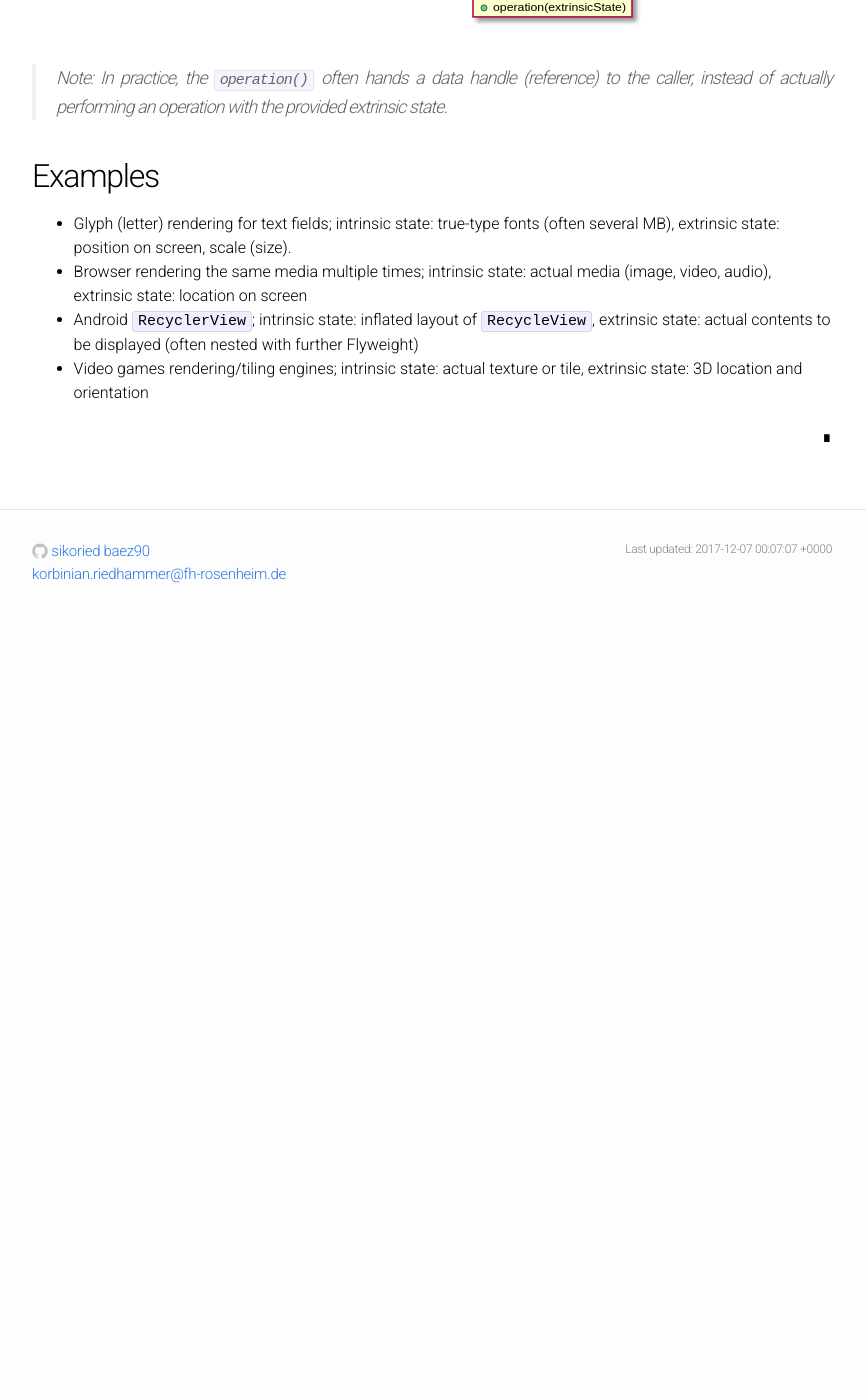
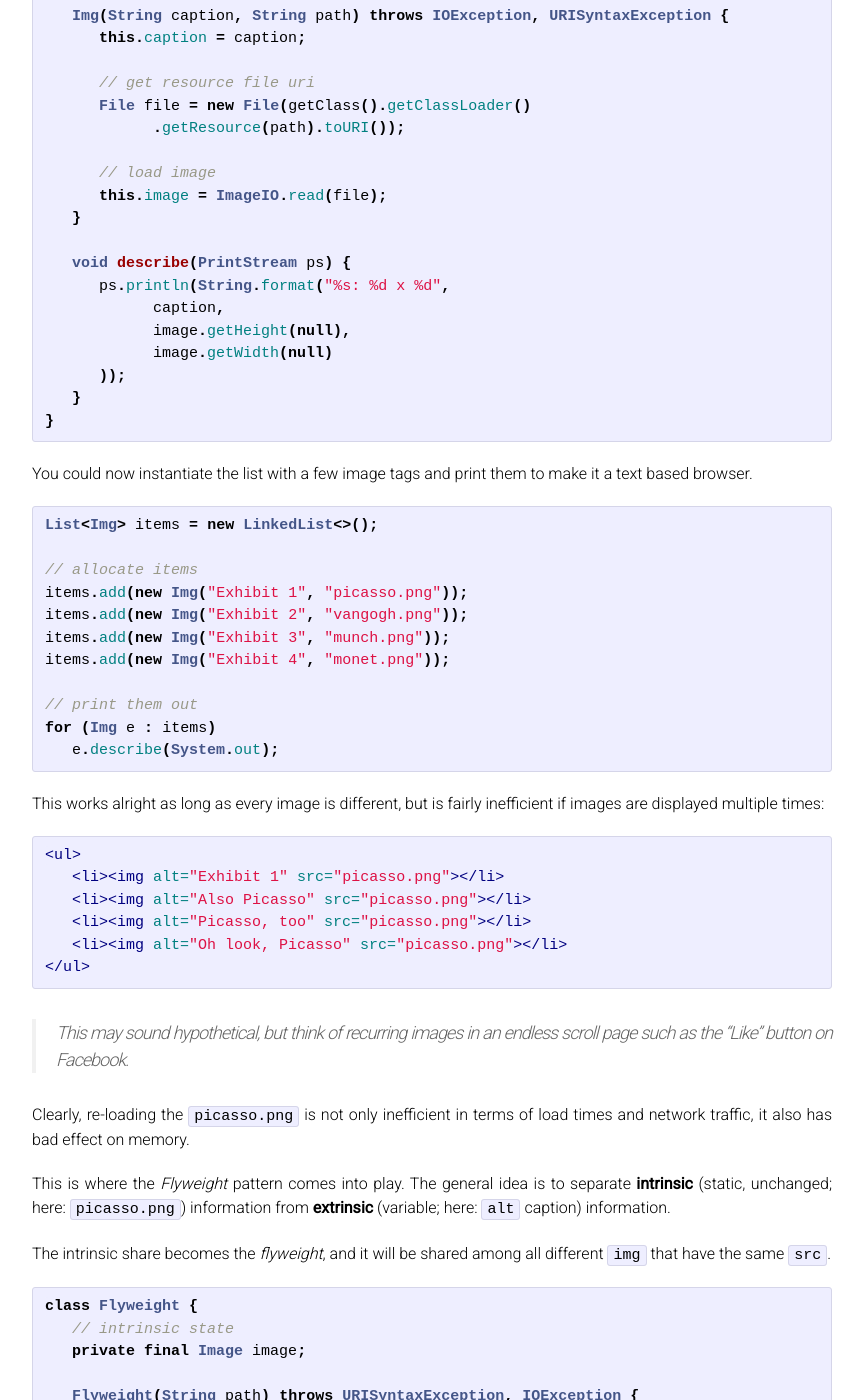
Before and after one commit to daschub/hsro-inf-prg3.github.io, a Jekyll site: the page built from 09ln-proxy-adapter-flyweight.md, in a window 1280 px wide and 1400 px high, scrolled down 5860 px. Shown: the whole window, without its empty margins (208-1074 px from the left). Built offline with Jekyll 4.4.1, drawn with Linux system fonts in a browser that asks for light colours; our own code applies the rules of GitHub Pages for plain Markdown files; before the commit the page ends 6490 px from its top, so only the background shows below that; some of the changed text lies outside the part shown.

Commit message:
Chapter 9

````diff
--- a/09ln-proxy-adapter-flyweight.md
+++ b/09ln-proxy-adapter-flyweight.md
@@ -206,8 +206,168 @@ _Object_ adapter:
 
 # Flyweight
 
-Consider
+Consider the following example: you want to build a "text based" web browser (e.g. for visually impaired).
+Here is a simple page that contains a list of a few images.
 
+```html
+<ul>
+	<li><img alt="Exhibit 1" src="picasso.png"></li>
+	<li><img alt="Exhibit 2" src="vangogh.png"></li>
+	<li><img alt="Exhibit 3" src="munch.png"></li>
+	<li><img alt="Exhibit 4" src="monet.png"></li>
+</ul>
+```
+
+In Java, we could use an `Img` class to represent each image:
+
+```java
+class Img {
+	final Image image;
+	final String caption;
+
+	Img(String caption, String path) throws IOException, URISyntaxException {
+		this.caption = caption;
+
+		// get resource file uri
+		File file = new File(getClass().getClassLoader()
+				.getResource(path).toURI());
+
+		// load image
+		this.image = ImageIO.read(file);
+	}
+
+	void describe(PrintStream ps) {
+		ps.println(String.format("%s: %d x %d",
+				caption,
+				image.getHeight(null),
+				image.getWidth(null)
+		));
+	}
+}
+```
+
+You could now instantiate the list with a few image tags and print them to make it a text based browser.
+
+```java
+List<Img> items = new LinkedList<>();
+
+// allocate items
+items.add(new Img("Exhibit 1", "picasso.png"));
+items.add(new Img("Exhibit 2", "vangogh.png"));
+items.add(new Img("Exhibit 3", "munch.png"));
+items.add(new Img("Exhibit 4", "monet.png"));
+
+// print them out
+for (Img e : items)
+	e.describe(System.out);
+```
+
+This works alright as long as every image is different, but is fairly inefficient if images are displayed multiple times:
+
+```html
+<ul>
+	<li><img alt="Exhibit 1" src="picasso.png"></li>
+	<li><img alt="Also Picasso" src="picasso.png"></li>
+	<li><img alt="Picasso, too" src="picasso.png"></li>
+	<li><img alt="Oh look, Picasso" src="picasso.png"></li>
+</ul>
+```
+
+> This may sound hypothetical, but think of recurring images in an endless scroll page such as the "Like" button on Facebook.
+
+Clearly, re-loading the `picasso.png` is not only inefficient in terms of load times and network traffic, it also has bad effect on memory.
+
+This is where the _Flyweight_ pattern comes into play.
+The general idea is to separate **intrinsic** (static, unchanged; here: `picasso.png`) information from **extrinsic** (variable; here: `alt` caption) information.
+
+The intrinsic share becomes the _flyweight_, and it will be shared among all different `img` that have the same `src`.
+
+```java
+class Flyweight {
+	// intrinsic state
+	private final Image image;
+
+	Flyweight(String path) throws URISyntaxException, IOException {
+		// get resource file uri
+		File file = new File(getClass().getClassLoader()
+				.getResource(path).toURI());
+
+		// load image (the intrinsic state)
+		this.image = ImageIO.read(file);
+	}
+
+	void describe(PrintStream ps, Img es) {
+		ps.println(String.format("%s: %d x %d",
+				es.caption,
+				image.getHeight(null),
+				image.getWidth(null)
+		));
+	}
+}
+```
+
+These flyweights are managed by a factory; that is, the user never allocates a flyweight manually, but retrieves instances from the factory, which facilitates the sharing.
+
+```java
+class FlyweightFactory {
+	private Map<String, Flyweight> flyweights = new HashMap<>();
+
+	Flyweight getFlyweight(String path) throws URISyntaxException, IOException {
+		if (flyweights.containsKey(path))
+			return flyweights.get(path);
+
+		// allocate new flyweight
+		Flyweight fw = new Flyweight(path);
+		flyweights.put(path, fw);
+
+		return fw;
+	}
+}
+```
+
+The extrinsic share becomes the new `Img` class; it will have individual `alt` captions, but maintain references to the shared flyweight.
+
+```java
+class Img {
+	final String caption;
+	final Flyweight flyweight;  // reference!
+
+	Img(String caption, Flyweight flyweight) {
+		this.caption = caption;
+		this.flyweight = flyweight;
+	}
+
+	void describe(PrintStream ps) {
+		// inject extrinsic state to flyweight
+		flyweight.describe(ps, this);
+	}
+}
+```
+
+Back to the original example, our text browser.
+Instead of allocating the `Img` tags
+
+```java
+List<Img> items = new LinkedList<>();
+FlyweightFactory factory = new FlyweightFactory();
+
+// allocate items
+items.add(new Img("Exhibit 1", factory.getFlyweight("picasso.png")));
+items.add(new Img("Also Picasso", factory.getFlyweight("picasso.png")));
+items.add(new Img("Picasso, too", factory.getFlyweight("picasso.png")));
+items.add(new Img("Oh look, Picasso", factory.getFlyweight("picasso.png")));
+
+// print them out
+for (Img e : items)
+	e.describe(System.out);
+```
+
+This way, the `picasso.png` is only loaded once and then shared among all the other `Img` instances.
+As a result: the application is faster (single loading) and needs less memory (all static data just once).
+You can easily try it by loading a few hundreds of images: you will see how much faster (and less memory) the flyweight uses.
+
+
+## Structure
 
 ![dp-flyweight](/assets/dp-flyweight.svg)
 
````
Also changed, not shown: other parts of 09ln-proxy-adapter-flyweight.md (+6 -0 lines), examples/src/main/resources/artist1.bmp (renamed from examples/src/main/resources/tiebomber.bmp), examples/src/main/resources/artist2.bmp (renamed from examples/src/main/resources/tiefighter.bmp), 12 other files.
